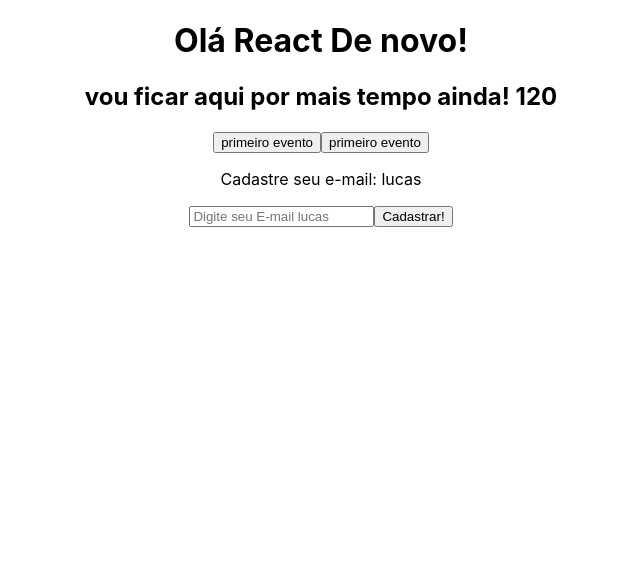
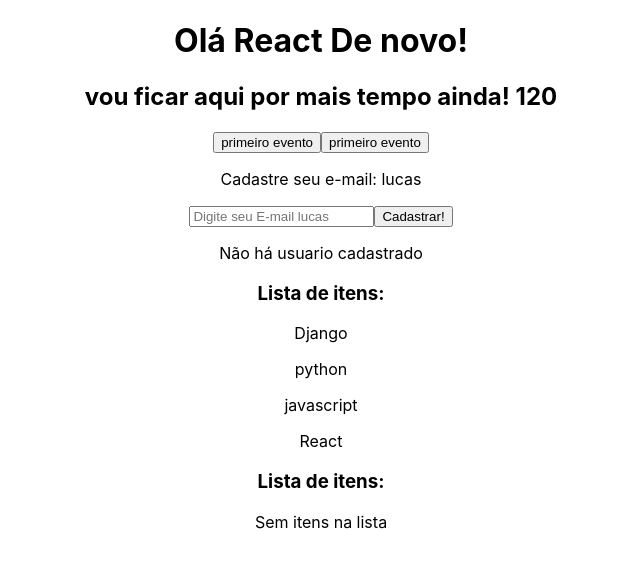
Before and after one commit to devlucasjac/reloginho, a React (Create React App) app: page / in a window 1280 px wide. Shown: the top 568 px of the page, without its empty margins (319-959 px from the left). Built offline with nearby package versions, Linux system fonts and the light colour scheme.

Commit message:
renderização de listas

```diff
--- a/src/App.js
+++ b/src/App.js
@@ -1,9 +1,11 @@
 import "./App.css";
 import Eventos from "./components/Eventos";
 import Form from "./components/Form";
+import List from "./components/Lista";
 
 function App() {
   let hora = 5;
+  let itens = ["Django", "python", "javascript", "React"];
 
   function conta(a) {
     let b = 1;
@@ -20,6 +22,8 @@ function App() {
       <Eventos numero={1} />
       <Eventos numero={2} />
       <Form nome="lucas" />
+      <List itens={itens} />
+      <List itens={[]} />
     </div>
   );
 }
--- a/src/components/Form.js
+++ b/src/components/Form.js
@@ -9,7 +9,10 @@ function Form({ nome }) {
     setUserEmail(email);
     console.log("cadastrou " + nome);
   }
-
+  function limparEmail(e) {
+    e.preventDefault();
+    setUserEmail("");
+  }
   return (
     <form>
       <p>Cadastre seu e-mail: {nome}</p>
@@ -27,10 +30,13 @@ function Form({ nome }) {
       {
         /* Aqui é feita a renderização condicional, se utilizando o state userEmail
       como parametro onde o simbolo && funciona como uma condicional if/else.*/
-        userEmail && (
+        userEmail ? (
           <div>
             <h2>o e-mail {email} foi cadastrado</h2>
+            <button onClick={limparEmail}>Limpar e-mail</button>
           </div>
+        ) : (
+          <p>Não há usuario cadastrado</p>
         )
       }
     </form>
--- /dev/null
+++ b/src/components/Lista.js
@@ -0,0 +1,14 @@
+function List({ itens }) {
+  return (
+    <div>
+      <h3>Lista de itens:</h3>
+      {itens.length > 0 ? (
+        itens.map((item, index) => <p key={index}>{item}</p>)
+      ) : (
+        <p>Sem itens na lista</p>
+      )}
+    </div>
+  );
+}
+
+export default List;
```
